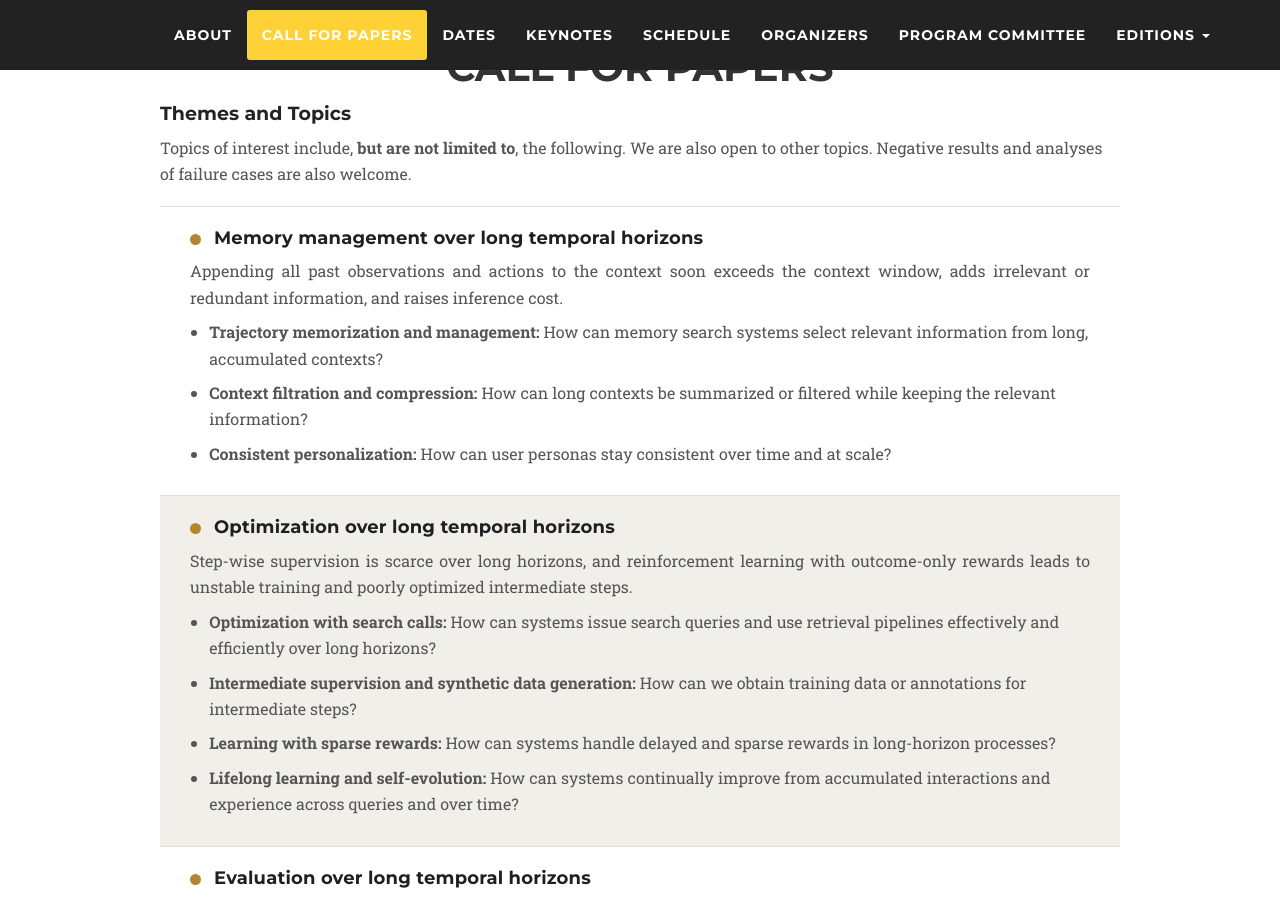
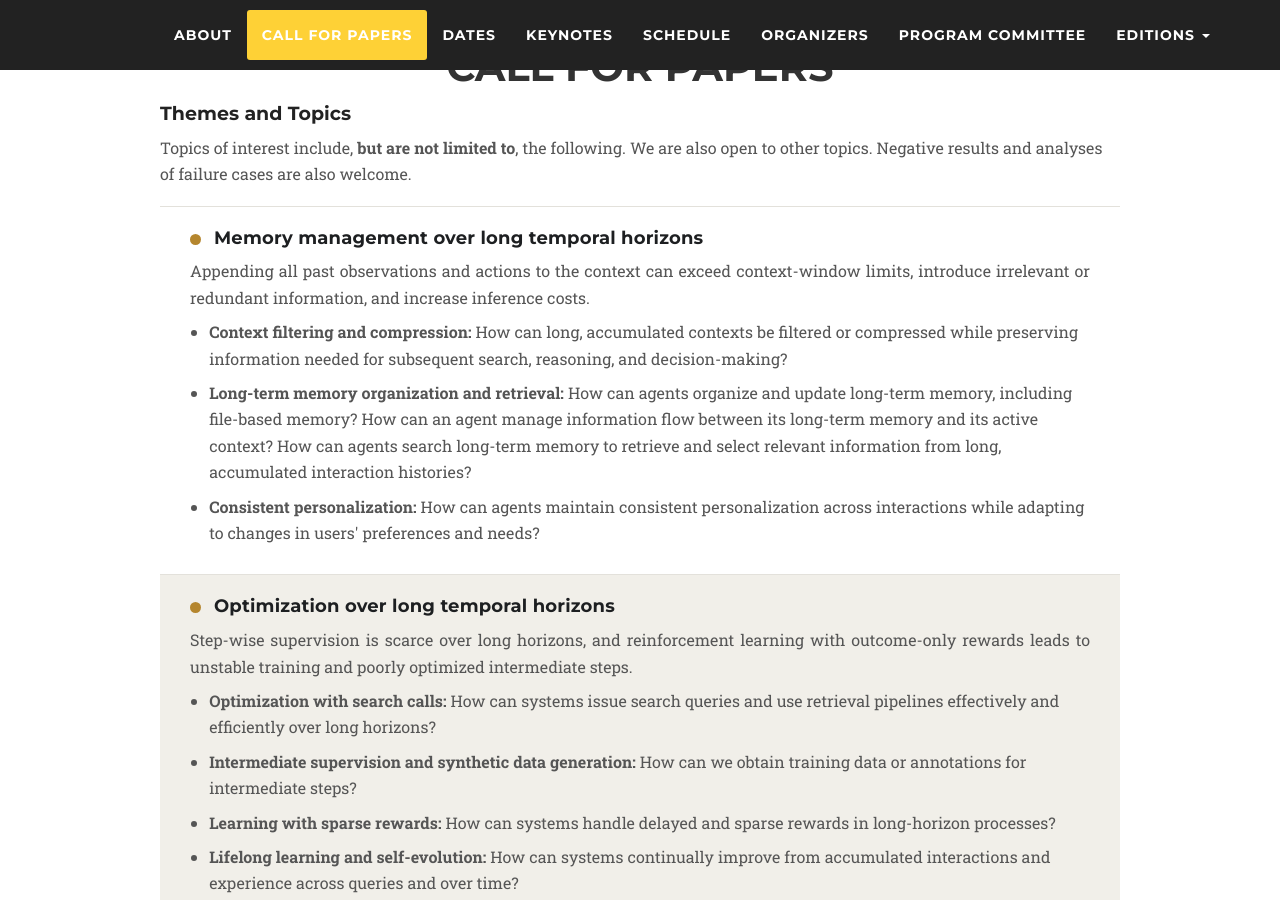
Before and after one commit to longseek-workshop/longseek-workshop.github.io, a Jekyll site: the page built from wsdm2027.md, in a window 1280 px wide and 900 px high, scrolled down 1122 px. Built offline with Jekyll 4.4.1, drawn with Linux system fonts in a browser that asks for light colours; nearby versions of some CDN libraries; some web fonts are replaced.

Commit message:
Update cfp-wsdm2027.html

```diff
--- a/_includes/cfp-wsdm2027.html
+++ b/_includes/cfp-wsdm2027.html
@@ -69,11 +69,11 @@
           <div class="theme-list">
             <div class="theme-row">
               <h4>Memory management over long temporal horizons</h4>
-              <p>Appending all past observations and actions to the context soon exceeds the context window, adds irrelevant or redundant information, and raises inference cost.</p>
+              <p>Appending all past observations and actions to the context can exceed context-window limits, introduce irrelevant or redundant information, and increase inference costs.</p>
               <ul>
-                <li><b>Trajectory memorization and management:</b> How can memory search systems select relevant information from long, accumulated contexts?</li>
-                <li><b>Context filtration and compression:</b> How can long contexts be summarized or filtered while keeping the relevant information?</li>
-                <li><b>Consistent personalization:</b> How can user personas stay consistent over time and at scale?</li>
+                <li><b>Context filtering and compression:</b> How can long, accumulated contexts be filtered or compressed while preserving information needed for subsequent search, reasoning, and decision-making?</li>
+                <li><b>Long-term memory organization and retrieval:</b> How can agents organize and update long-term memory, including file-based memory? How can an agent manage information flow between its long-term memory and its active context? How can agents search long-term memory to retrieve and select relevant information from long, accumulated interaction histories?</li>
+                <li><b>Consistent personalization:</b> How can agents maintain consistent personalization across interactions while adapting to changes in users' preferences and needs?</li>
               </ul>
             </div>
             <div class="theme-row">
```
